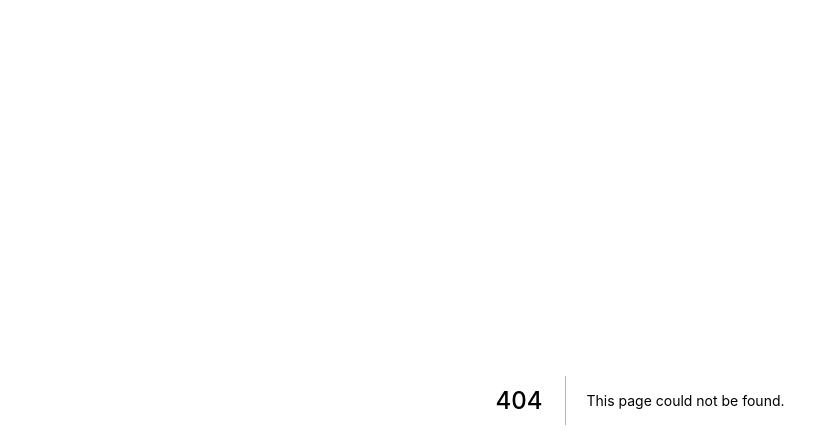
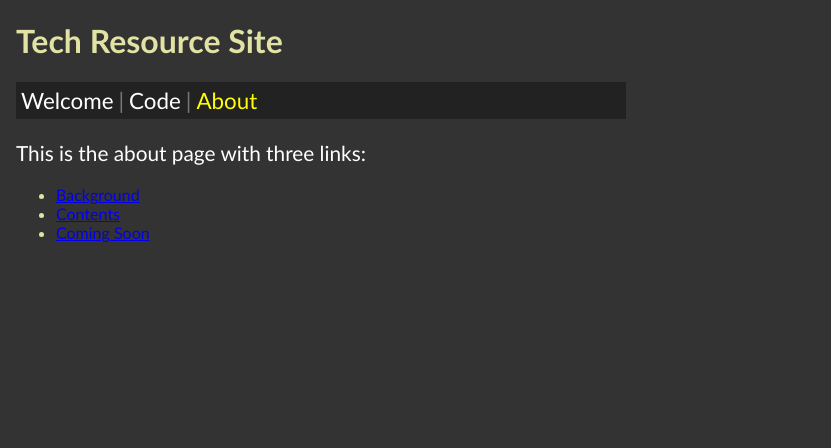
Before and after one commit to edwardtanguay/nextapp007, a Next.js app: page /about in a window 1280 px wide. Before the commit this address had no page. Shown: the top 448 px of the page, without its empty margins (0-831 px from the left). Built offline with nearby package versions, Linux system fonts and the light colour scheme.

Commit message:
about half finished

```diff
--- a/components/Nav.js
+++ b/components/Nav.js
@@ -6,6 +6,8 @@ export const Nav = () => {
             <span><NavLink exact href="/">Welcome</NavLink></span>
             <span className="separator">|</span>
             <span><NavLink href="/code">Code</NavLink></span>
+            <span className="separator">|</span>
+            <span><NavLink href="/about">About</NavLink></span>
         </nav>
     );
 };
--- /dev/null
+++ b/pages/about/index.js
@@ -0,0 +1,28 @@
+import { SiteHeader } from '../../components/SiteHeader';
+import { Nav } from '../../components/Nav';
+import { NavLink } from '../../components/NavLink';
+import { DynamicHead } from '../../components/DynamicHead';
+
+const About = () => {
+    return (
+        <>
+            <DynamicHead />
+            <SiteHeader />
+            <Nav />
+            <p>This is the about page with three links:</p>
+            <ul>
+                <li>
+                    <NavLink href="about/background">Background</NavLink>
+                </li>
+                <li>
+                    <NavLink href="about/contents">Contents</NavLink>
+                </li>
+                <li>
+                    <NavLink href="about/coming-soon">Coming Soon</NavLink>
+                </li>
+            </ul>
+        </>
+    );
+};
+
+export default About;
```
Also changed, not shown: pages/about/background.js (added, +9 -0 lines).
